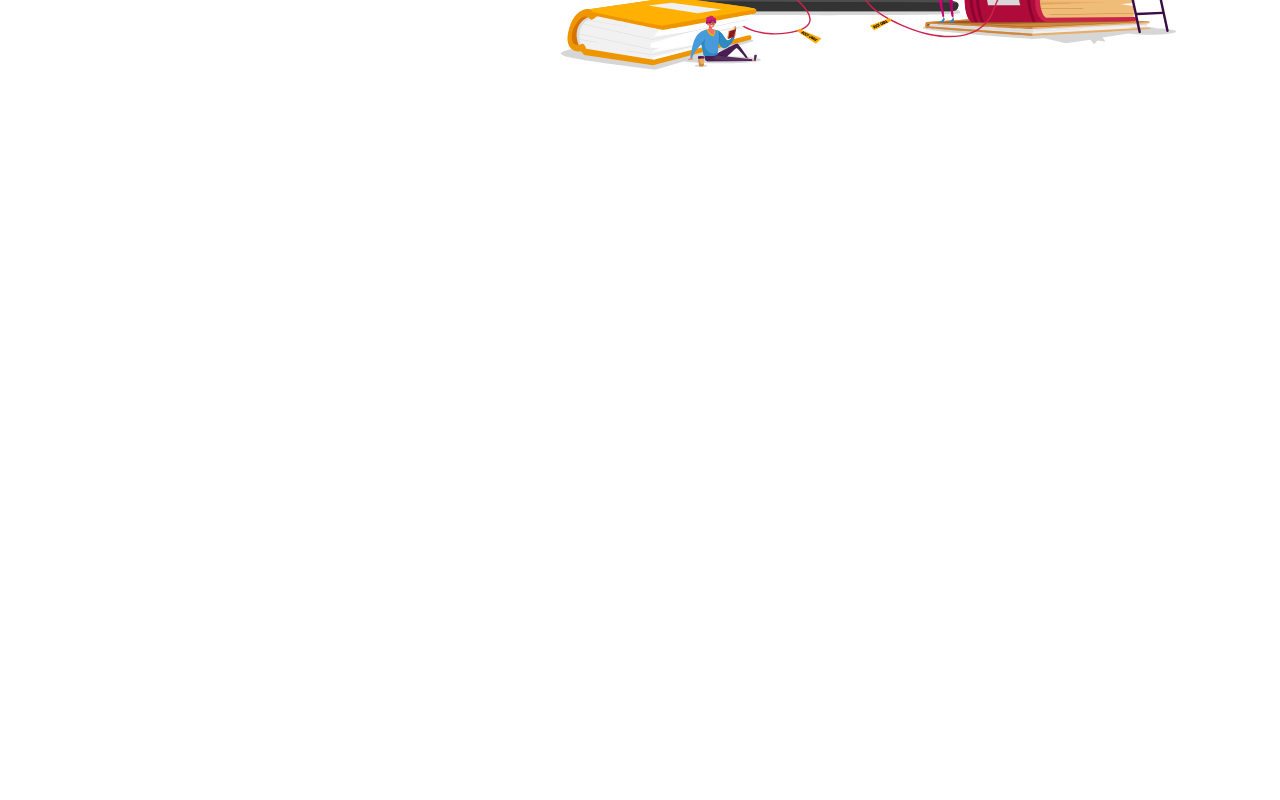
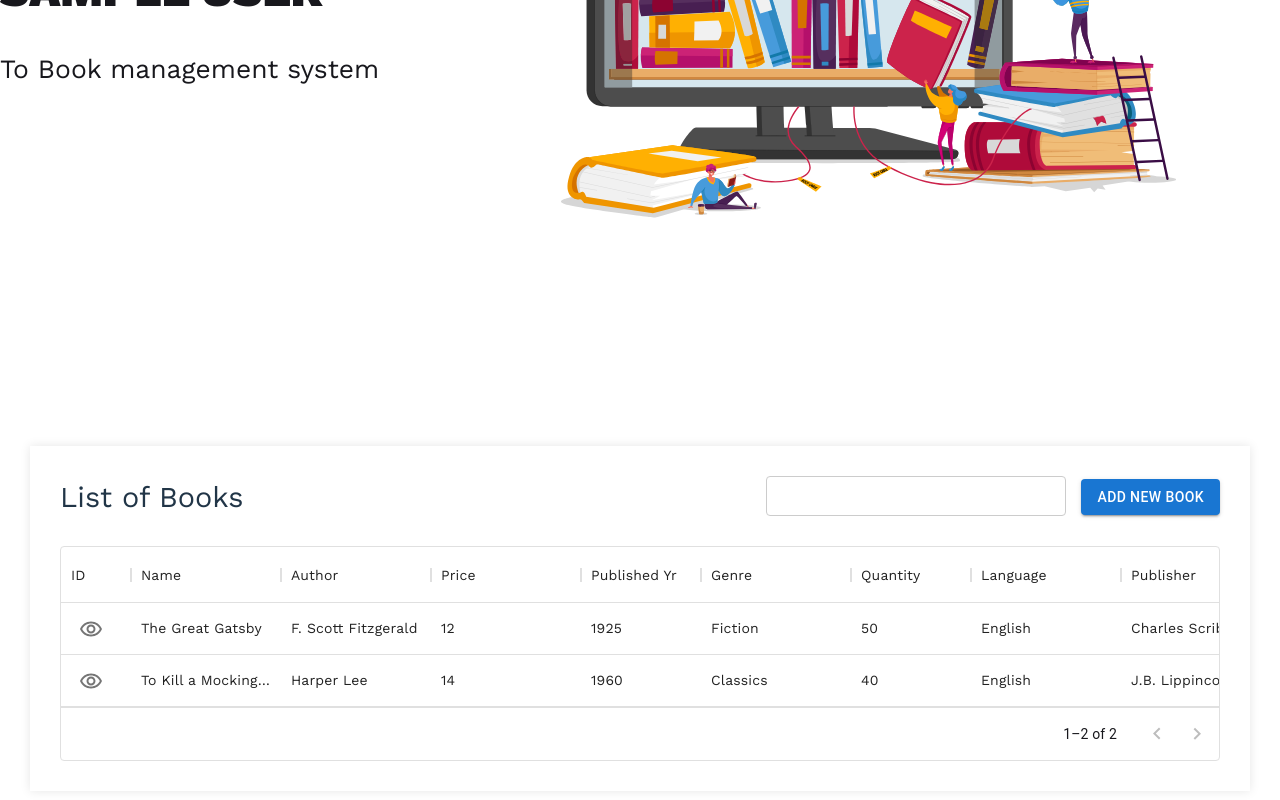
Before and after one commit to Saumil4122000/Thinkwik_tasks, a React (Vite) app: page / in a window 1280 px wide. Shown: the part 384-1184 px from the top of the page. Before the commit the page ends 800 px from the top, so only its background shows below. Built offline with nearby package versions, Linux system fonts and the light colour scheme; sample sign-in values are in the browser's storage.

Commit message:
Integrated Books Table component in dashboard page

```diff
--- a/package.json
+++ b/package.json
@@ -14,6 +14,7 @@
     "@emotion/styled": "^11.11.0",
     "@mui/icons-material": "^5.15.2",
     "@mui/material": "^5.15.2",
+    "@mui/x-data-grid": "^6.18.6",
     "bcryptjs": "^2.4.3",
     "classnames": "^2.4.0",
     "formik": "^2.4.5",
--- a/src/App.css
+++ b/src/App.css
@@ -52,7 +52,6 @@ p {
   color: rgb(24 24 29);
   font-size: 1.65rem;
   line-height: 1.5;
-  margin-top: 1rem;
   font-weight: 400;
 }
 
--- a/src/Components/Header/Header.module.css
+++ b/src/Components/Header/Header.module.css
@@ -10,8 +10,3 @@
   top: 0;
   width: 100%;
 }
-
-.actions {
-  display: flex;
-  gap: 8px;
-}
--- a/src/Components/Header/Header.tsx
+++ b/src/Components/Header/Header.tsx
@@ -1,31 +1,20 @@
-import { FC, useState } from "react";
+import { FC } from "react";
 import Navbar from "../Navbar/Navbar";
 
 import css from "./Header.module.css";
 import { Button } from "@mui/material";
 import { useAuth } from "../../Core/AuthContext";
 import { useNavigate } from "react-router-dom";
-import { BookModal } from "../BookModal/BookModal";
 
 export const Header: FC = () => {
   const { logout } = useAuth();
 
   const navigate = useNavigate();
 
-  const [isOpenSaveBookModal, setIsOpenSaveBookModal] =
-    useState<boolean>(false);
-
   return (
     <div className={css.header}>
       <Navbar />
 
-      <div className={css.actions}>
-        <Button
-          variant="contained"
-          onClick={() => setIsOpenSaveBookModal(true)}
-        >
-          Add New Book
-        </Button>
       <Button
         variant="outlined"
         onClick={() => {
@@ -36,11 +25,5 @@ export const Header: FC = () => {
         LogOut
       </Button>
     </div>
-
-      <BookModal
-        isOpenModal={isOpenSaveBookModal}
-        changedIsOpenModal={() => setIsOpenSaveBookModal((prev) => !prev)}
-      />
-    </div>
   );
 };
--- a/src/Core/Book.tsx
+++ b/src/Core/Book.tsx
@@ -2,8 +2,37 @@ import { useMemo, useState } from "react";
 import { BookProvider } from "./BookContext";
 import { BookType } from "../Types/Book.type";
 
+// Sample data
+const books = [
+  {
+    id: "1",
+    name: "The Great Gatsby",
+    author: "F. Scott Fitzgerald",
+    genre: "Fiction",
+    publishedYear: 1925,
+    description: "A classic novel that explores the decadence of the Jazz Age.",
+    price: 12,
+    quantity: 50,
+    language: "English",
+    publisher: "Charles Scribner's Sons",
+  },
+  {
+    id: "2",
+    name: "To Kill a Mockingbird",
+    author: "Harper Lee",
+    genre: "Classics",
+    publishedYear: 1960,
+    description:
+      "A poignant novel addressing racial injustice in the American South.",
+    price: 14,
+    quantity: 40,
+    language: "English",
+    publisher: "J.B. Lippincott & Co.",
+  },
+];
+
 export const Book = ({ children }: { children: React.ReactNode }) => {
-  const [booksList, setBooksList] = useState<BookType[]>([]);
+  const [booksList, setBooksList] = useState<BookType[]>(books);
 
   const addBookToList = (newBook: BookType) =>
     setBooksList((prev) => [...prev, newBook]);
--- a/src/Dashboard/Dashboard.module.css
+++ b/src/Dashboard/Dashboard.module.css
@@ -3,6 +3,8 @@
   display: flex;
   align-items: center;
   justify-content: center;
+  width: 100vw;
+  height: 100vh;
 }
 
 .section-user-data {
--- a/src/Dashboard/Dashboard.tsx
+++ b/src/Dashboard/Dashboard.tsx
@@ -1,11 +1,13 @@
 import { useAuth } from "../Core/AuthContext";
 import css from "./Dashboard.module.css";
+import { SortAndFilterTable } from "./Table";
 
 export const Dashboard = () => {
   const { user } = useAuth();
   const { firstName, lastName } = user || {};
 
   return (
+    <div>
       <div className={css.wrapper}>
         <div className={css["section-user-data"]}>
           <h1 className={css["user-heading"]}>
@@ -22,5 +24,7 @@ export const Dashboard = () => {
           />
         </div>
       </div>
+      <SortAndFilterTable />
+    </div>
   );
 };
--- /dev/null
+++ b/src/Dashboard/Table.module.css
@@ -0,0 +1,33 @@
+.iconButton:focus {
+  outline: none !important;
+}
+
+.books-list-wrapper {
+  margin: auto;
+  padding: 30px;
+  margin: 30px;
+  background-color: #fff;
+  box-shadow: 0 0 10px rgba(0, 0, 0, 0.1);
+}
+
+.input {
+  padding: 10px;
+  font-size: 14px;
+  border: 1px solid #ccc;
+  border-radius: 4px;
+  outline: none;
+  font-size: 15px;
+  width: 300px;
+  margin-bottom: 30px;
+}
+
+.input:focus {
+  border-color: #007bff;
+  box-shadow: 0 0 5px rgba(0, 123, 255, 0.5);
+}
+
+.book-list-header {
+    display: flex;
+    flex-direction: row;
+    justify-content: space-between;
+}
--- /dev/null
+++ b/src/Dashboard/Table.tsx
@@ -0,0 +1,146 @@
+import { useMemo, useState } from "react";
+import { DataGrid, GridRenderCellParams, GridSortItem } from "@mui/x-data-grid";
+import { Button, IconButton } from "@mui/material";
+
+import css from "./Table.module.css";
+
+import RemoveRedEyeOutlinedIcon from "@mui/icons-material/RemoveRedEyeOutlined";
+import { useNavigate } from "react-router-dom";
+import { BookModal } from "../Components/BookModal/BookModal";
+import { useBooks } from "../Core/BookContext";
+
+
+export const SortAndFilterTable = () => {
+  const navigate = useNavigate();
+  const { bookList } = useBooks();
+
+  const [filteredRows, setFilteredRows] = useState([...bookList]);
+  const [isOpenSaveBookModal, setIsOpenSaveBookModal] =
+    useState<boolean>(false);
+  const [sortModel, setSortModel] = useState<GridSortItem[]>([
+    { field: "name", sort: "asc" },
+  ]);
+
+  const columns = useMemo(
+    () => [
+      {
+        field: "id",
+        headerName: "ID",
+        width: 70,
+        renderCell: (dataValue: GridRenderCellParams<any>) => {
+          return (
+            <IconButton
+              className={css.iconButton}
+              onClick={() => {
+                console.log(dataValue);
+                navigate(`/book/${dataValue.id}`);
+              }}
+            >
+              <RemoveRedEyeOutlinedIcon />
+            </IconButton>
+          );
+        },
+        sortable: false,
+        disableColumnMenu: true,
+      },
+      {
+        field: "name",
+        headerName: "Name",
+        width: 150,
+        sortable: false,
+        disableColumnMenu: true,
+      },
+      {
+        field: "author",
+        headerName: "Author",
+        width: 150,
+        sortable: false,
+        disableColumnMenu: true,
+      },
+      {
+        field: "price",
+        headerName: "Price",
+        width: 150,
+        sortable: false,
+        disableColumnMenu: true,
+      },
+      {
+        field: "publishedYear",
+        headerName: "Published Yr",
+        width: 120,
+        sortable: false,
+        disableColumnMenu: true,
+      },
+      {
+        field: "genre",
+        headerName: "Genre",
+        width: 150,
+        sortable: false,
+        disableColumnMenu: true,
+      },
+      {
+        field: "quantity",
+        headerName: "Quantity",
+        width: 120,
+        sortable: false,
+        disableColumnMenu: true,
+      },
+      {
+        field: "language",
+        headerName: "Language",
+        width: 150,
+        sortable: false,
+        disableColumnMenu: true,
+      },
+      {
+        field: "publisher",
+        headerName: "Publisher",
+        width: 200,
+        sortable: false,
+        disableColumnMenu: true,
+      },
+    ],
+    []
+  );
+
+  return (
+    <>
+      <div className={css["books-list-wrapper"]}>
+        <div className={css["book-list-header"]}>
+          <h3>List of Books</h3>
+          <div>
+            <input type="text" className={css.input} />
+            <Button
+              sx={{ ml: "15px" }}
+              variant="contained"
+              onClick={() => setIsOpenSaveBookModal(true)}
+            >
+              Add New Book
+            </Button>
+          </div>
+        </div>
+        <DataGrid
+          rows={filteredRows}
+          sx={{
+            "&.MuiDataGrid-root .MuiDataGrid-cell:focus-within": {
+              outline: "none !important",
+            },
+            "button:focus": {
+              outline: "none !important",
+            },
+          }}
+          disableRowSelectionOnClick
+          pageSizeOptions={[5]}
+          columns={columns}
+          sortingMode="server"
+          sortModel={sortModel}
+          onSortModelChange={(model) => setSortModel(model)}
+        />
+      </div>
+      <BookModal
+        isOpenModal={isOpenSaveBookModal}
+        changedIsOpenModal={() => setIsOpenSaveBookModal((prev) => !prev)}
+      />
+    </>
+  );
+};
```
Also changed, not shown: src/Types/Book.type.ts (+5 -2 lines), 1 other file (tests, documents, lock files or other folders). Lines whose indentation alone changed are shown as unchanged.
